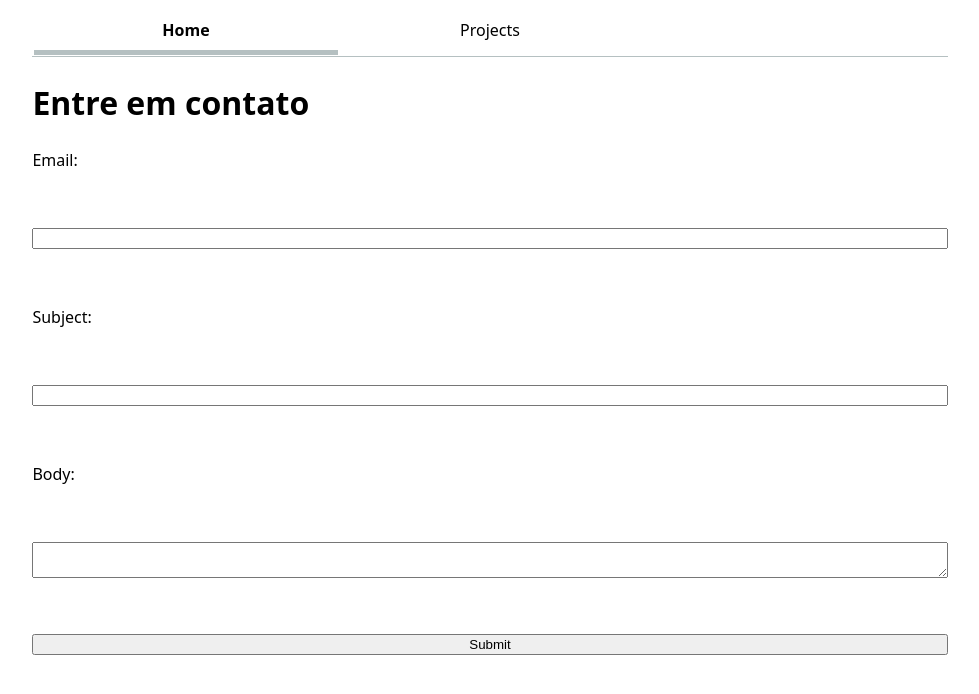
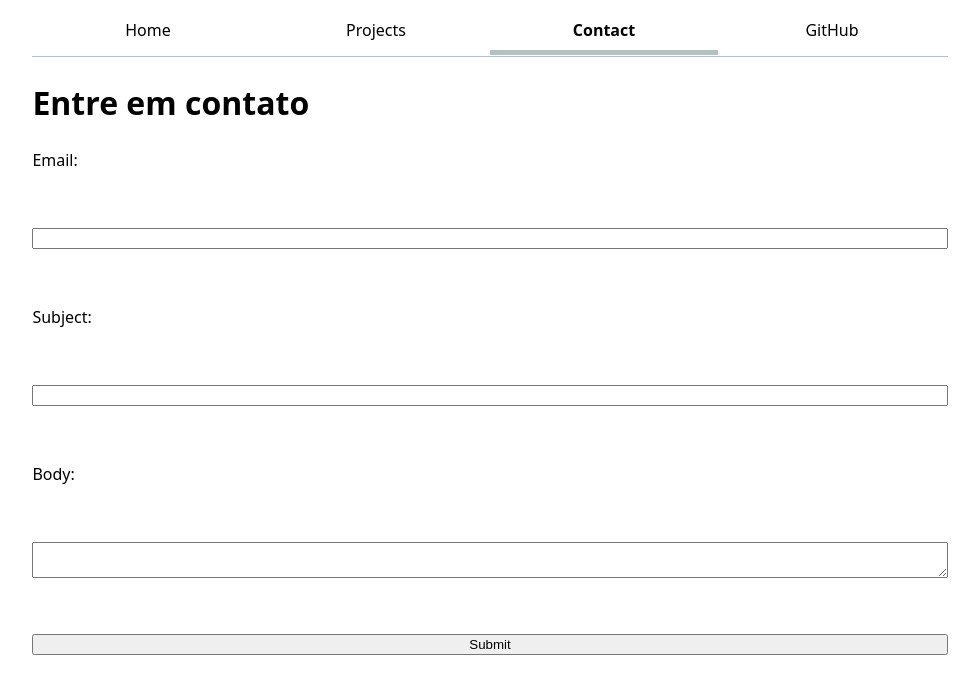
Before and after one commit to lfamarciano/Lab1-DataViz, a plain HTML site: page contact/index.html in a window 1280 px wide. Shown: the whole page, without its empty margins (150-1129 px from the left). Drawn offline with Linux system fonts and the light colour scheme.

Commit message:
fix current

```diff
--- a/contact/index.html
+++ b/contact/index.html
@@ -9,16 +9,17 @@
 <body>
     <nav>
         <!-- Navigation link to the home page -->
-        <a href="../index.html" class="current">Home</a>
-        <a href="../projects/index.html">Projects</a>
+        <a href="../index.html">Home</a>
             <!--
                 href="index.html" refers to the file that this link will open.
                 "Home" is the text that will be displayed as the clickable link.
             -->
 
         <!-- Complete the navigation as needed following the structure -->
-        <a href="" target="_blank"></a>
-            <!-- Navigation link to the ____ page (inside the "____" folder) -->
+        <a href="../projects/index.html">Projects</a>
+        <a href="index.html" class="current">Contact</a>
+        <a href="https://github.com/lfamarciano">GitHub</a>
+        <!-- Navigation link to the ____ page (inside the "____" folder) -->
 
         <!-- NOTE: to link to external URLs you cna directly use the link at 'href'. Then, you can set target="_blank" to make it always open in a new tab.
             For example:
```
Also changed, not shown: projects/index.html (+5 -4 lines).
